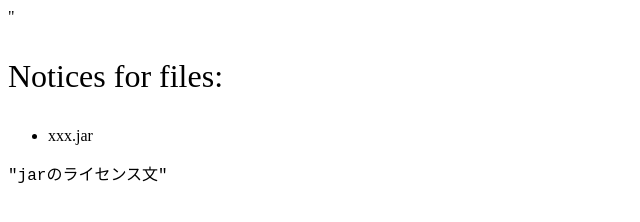
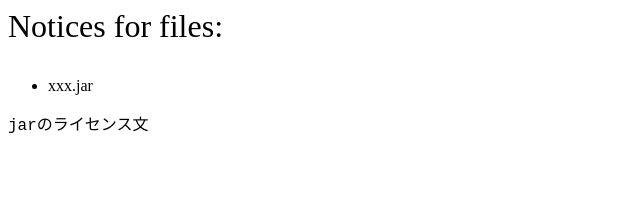
Before and after one commit to SGA-yuuichi-arai/AlarmClock, a plain HTML site: page app/htmlSource/index.html in a window 1280 px wide. Shown: the whole page, without its empty margins (0-640 px from the left). Drawn offline with Linux system fonts and the light colour scheme.

```diff
--- a/app/htmlSource/index.html
+++ b/app/htmlSource/index.html
@@ -2,13 +2,13 @@
 <head>
     <style type="text/css"> body { font-size: 16px; } p { font-size: 200%; } </style>
     <title>license</title></head>
-<body>"
+<body>
 <p>Notices for files:</p>
 <ul>
     <li>xxx.jar</li>
 </ul>
 <pre>
-"jarのライセンス文"
+jarのライセンス文
 </pre>
 </body>
 </html>
```
